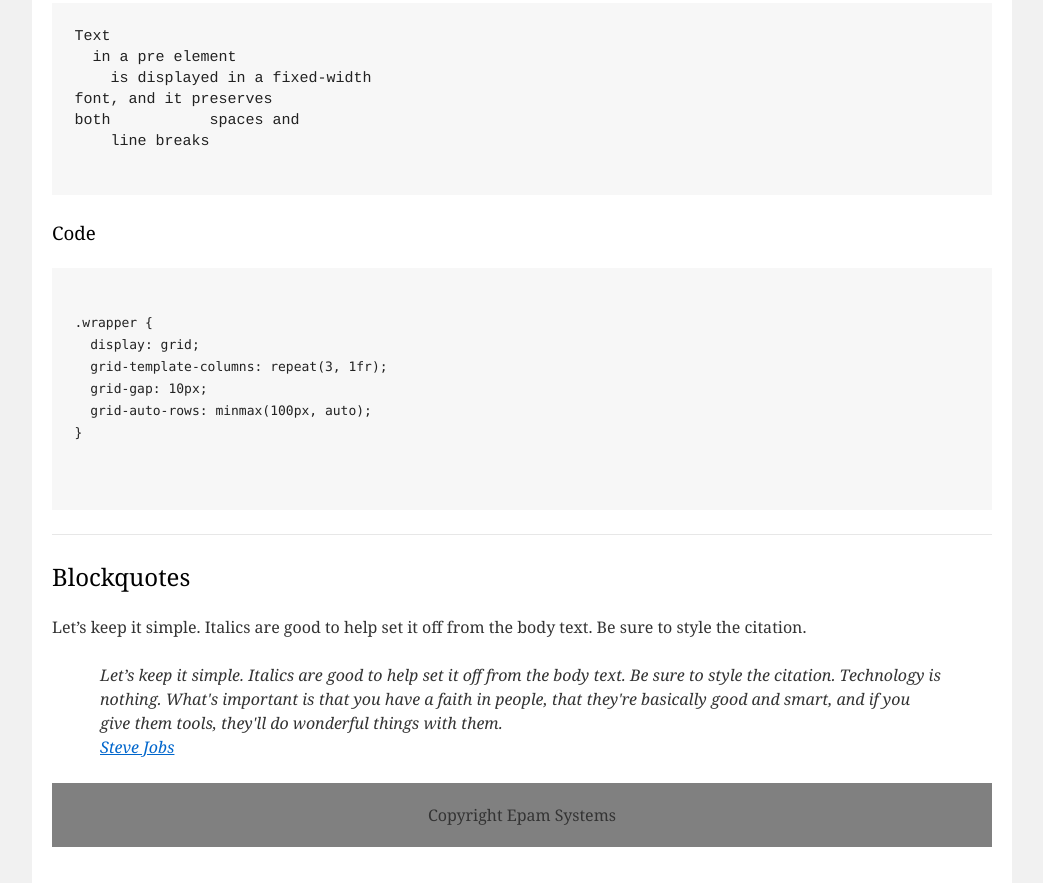
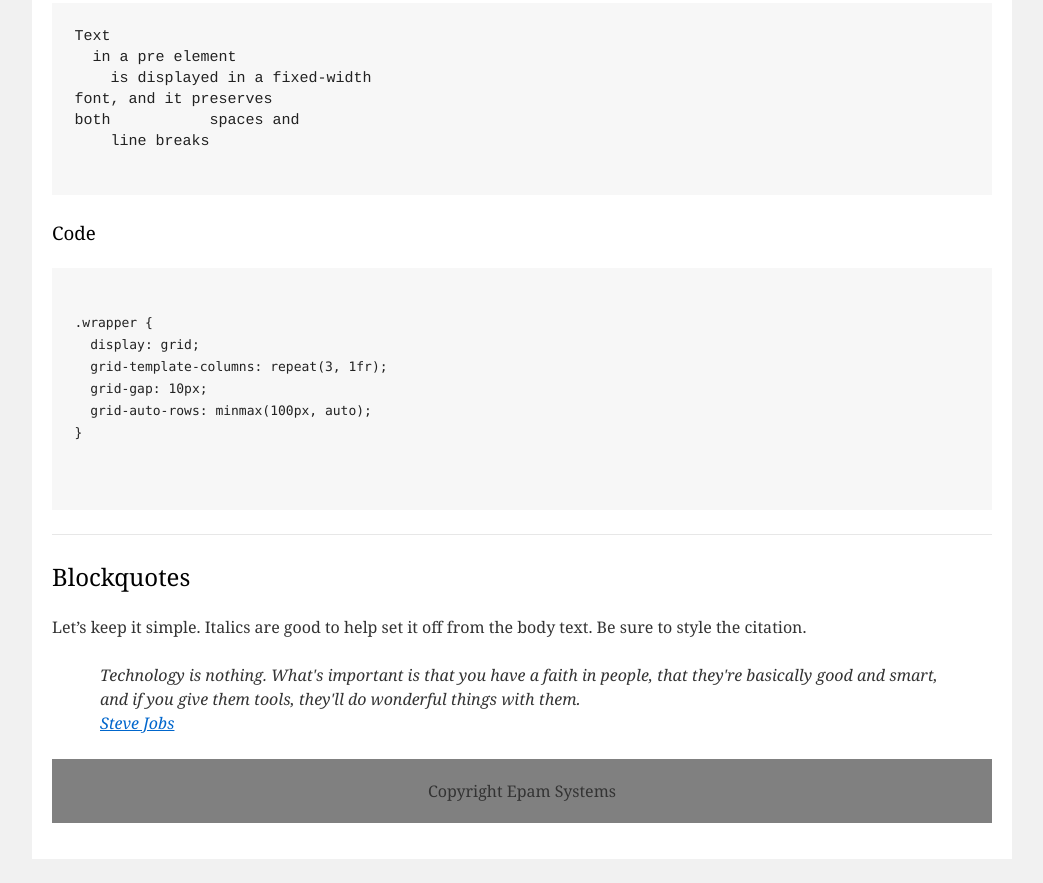
Before and after one commit to Kyrylo-Git/front-end-lab-8, a plain HTML site: page homework_01/index.html in a window 1280 px wide. Shown: the part 1495-2378 px from the top of the page, without its empty margins (118-1161 px from the left). After the commit the page ends 2354 px from the top, so only its background shows below. Drawn offline with Linux system fonts and the light colour scheme.

Commit message:
commit -> correcting sentence mistakes

```diff
--- a/homework_01/index.html
+++ b/homework_01/index.html
@@ -153,7 +153,6 @@ both           spaces and
               <h2>Blockquotes</h2>
               <p>Let’s keep it simple. Italics are good to help set it off from the body text. Be sure to style the citation.</p>
               <blockquote>
-                  Let’s keep it simple. Italics are good to help set it off from the body text. Be sure to style the citation.
                   Technology is nothing. What's important is that you have a faith in people, that they're basically good and smart, and if you give them tools, they'll do wonderful things with them.
                   <p><a href="javascript:void(0)">Steve Jobs</a></p>
               </blockquote>
```
